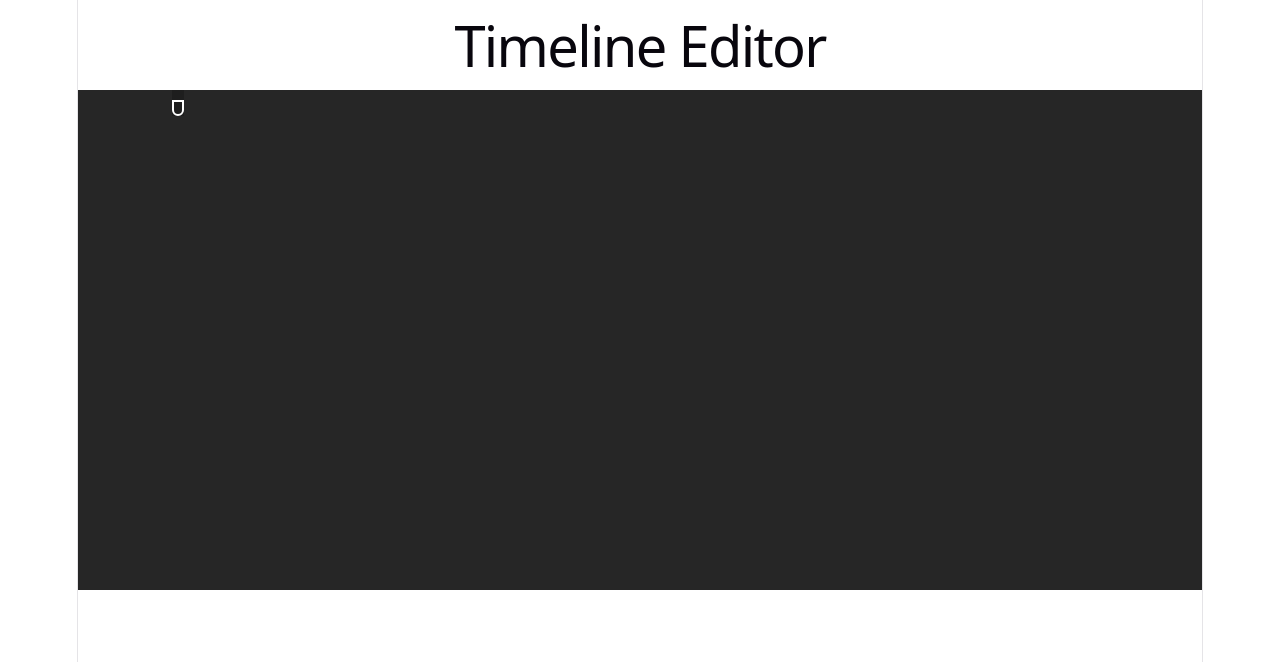
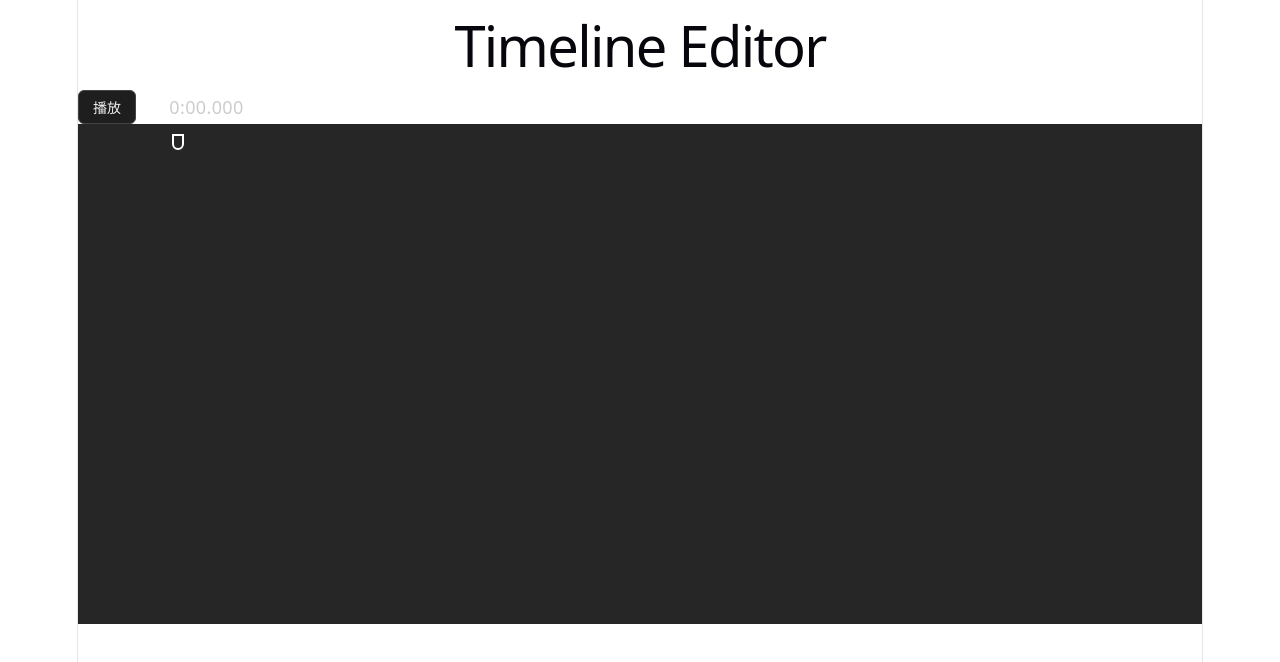
Before and after one commit to ljx213101212/valotool, a React (Vite) app: page / in a window 1280 px wide. Shown: the top 662 px of the page. Built offline with nearby package versions, Linux system fonts and the light colour scheme.

Commit message:
Add PlayTimerControl component and update TimelineCursor styles

```diff
--- a/src/App.tsx
+++ b/src/App.tsx
@@ -1,4 +1,5 @@
 import './App.css'
+import { PlayTimerControl } from './components/PlayTimerControl';
 import TimelineArea from './modules/TimelineArea';
 
 
@@ -11,7 +12,9 @@ function App() {
     <h1>Timeline Editor</h1>
     {/* <TimelinePlayer timelineState={timelineState}  />
     <TimelineEditor timelineState={timelineState} currentTime={currentTime} setCurrentTime={setCurrentTime}/> */}
-
+      <PlayTimerControl onTick={(elapsedSeconds) => {
+        console.log("elapsedSeconds", elapsedSeconds);
+      }} />
      <TimelineArea/>
     </>
   )
--- /dev/null
+++ b/src/components/PlayTimerControl.less
@@ -0,0 +1,28 @@
+.play-timer-control {
+  display: inline-flex;
+  align-items: center;
+  gap: 12px;
+  font-family: system-ui, sans-serif;
+}
+
+.play-timer-control__btn {
+  padding: 6px 14px;
+  border-radius: 6px;
+  border: 1px solid #444;
+  background: #1e1e1e;
+  color: #f0f0f0;
+  cursor: pointer;
+  font-size: 14px;
+}
+
+.play-timer-control__btn:hover {
+  border-color: #666;
+  background: #2a2a2a;
+}
+
+.play-timer-control__time {
+  font-variant-numeric: tabular-nums;
+  letter-spacing: 0.02em;
+  color: #ccc;
+  min-width: 6.5em;
+}
--- /dev/null
+++ b/src/components/PlayTimerControl.tsx
@@ -0,0 +1,88 @@
+import { useCallback, useEffect, useRef, useState } from 'react';
+import './PlayTimerControl.less';
+
+export type PlayTimerControlProps = {
+  /** 每次动画帧回调当前累计时间（秒，浮点），便于之后驱动 TimelineArea */
+  onTick?: (elapsedSeconds: number) => void;
+};
+
+function formatTime(seconds: number): string {
+  if (!Number.isFinite(seconds) || seconds < 0) return '0:00.000';
+  const s = Math.floor(seconds % 60);
+  const m = Math.floor(seconds / 60);
+  const frac = seconds - Math.floor(seconds);
+  const ms = Math.floor(frac * 1000);
+  return `${m}:${String(s).padStart(2, '0')}.${String(ms).padStart(3, '0')}`;
+}
+
+export function PlayTimerControl({ onTick }: PlayTimerControlProps) {
+  const [playing, setPlaying] = useState(false);
+  const [displaySeconds, setDisplaySeconds] = useState(0);
+
+  const accumulatedMsRef = useRef(0);
+  const segmentStartPerfRef = useRef(0);
+  const rafRef = useRef(0);
+  /** 与 rAF 同源的真实播放状态；避免 tick 末尾仍排队下一帧导致“暂停了还在跑” */
+  const playingRef = useRef(false);
+  const onTickRef = useRef(onTick);
+  onTickRef.current = onTick;
+
+  const stopLoop = useCallback(() => {
+    if (rafRef.current !== 0) {
+      cancelAnimationFrame(rafRef.current);
+      rafRef.current = 0;
+    }
+  }, []);
+
+  const tick = useCallback(() => {
+    if (!playingRef.current) return;
+    const now = performance.now();
+    const elapsedMs = accumulatedMsRef.current + (now - segmentStartPerfRef.current);
+    const elapsedSec = elapsedMs / 1000;
+    setDisplaySeconds(elapsedSec);
+    onTickRef.current?.(elapsedSec);
+    if (playingRef.current) {
+      rafRef.current = requestAnimationFrame(tick);
+    }
+  }, []);
+
+  useEffect(() => {
+    return () => {
+      playingRef.current = false;
+      stopLoop();
+    };
+  }, [stopLoop]);
+
+  const togglePlay = useCallback(() => {
+    if (playingRef.current) {
+      playingRef.current = false;
+      const now = performance.now();
+      accumulatedMsRef.current += now - segmentStartPerfRef.current;
+      stopLoop();
+      setPlaying(false);
+      return;
+    }
+    playingRef.current = true;
+    segmentStartPerfRef.current = performance.now();
+    rafRef.current = requestAnimationFrame(tick);
+    setPlaying(true);
+  }, [stopLoop, tick]);
+
+  return (
+    <div className="play-timer-control">
+      <button
+        type="button"
+        className="play-timer-control__btn"
+        onClick={togglePlay}
+        aria-pressed={playing}
+      >
+        {playing ? '暂停' : '播放'}
+      </button>
+      <span className="play-timer-control__time" aria-live="polite">
+        {formatTime(displaySeconds)}
+      </span>
+    </div>
+  );
+}
+
+export default PlayTimerControl;
--- a/src/modules/TimelineCursor.less
+++ b/src/modules/TimelineCursor.less
@@ -4,7 +4,6 @@
     top: 0;
     z-index: 9999;
     transform: translateX(-50%);
-    background-color: #1e1e1e;
     padding-top: 10px;
     user-select: none;
 }
```
